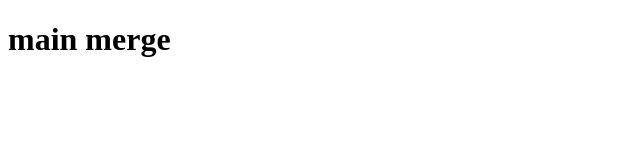
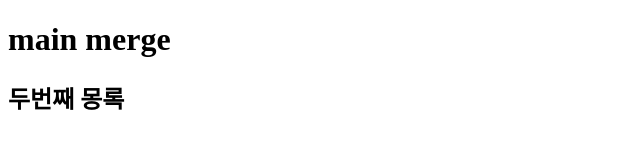
Before and after one commit to tjrwnddl/Git_Basic_App, a plain HTML site: page index.html in a window 1280 px wide. Shown: the whole page, without its empty margins (0-640 px from the left). Drawn offline with Linux system fonts and the light colour scheme.

Commit message:
fetch위한 수정

```diff
--- a/index.html
+++ b/index.html
@@ -7,5 +7,6 @@
 </head>
 <body>
     <h1> main merge </h1>
+    <h2> 두번째 몽록 </h2>
 </body>
 </html>
```
Also changed, not shown: 1 other file.
